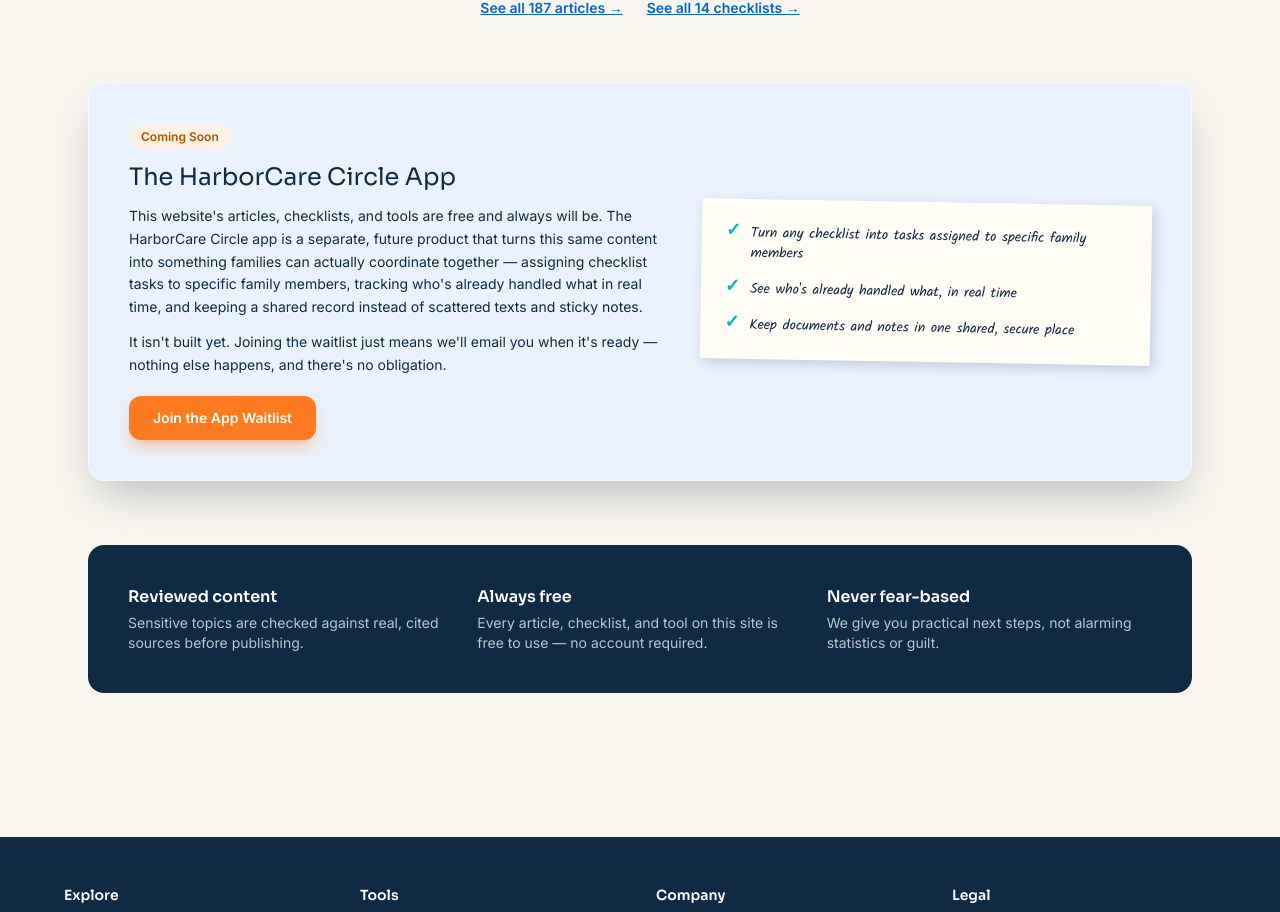
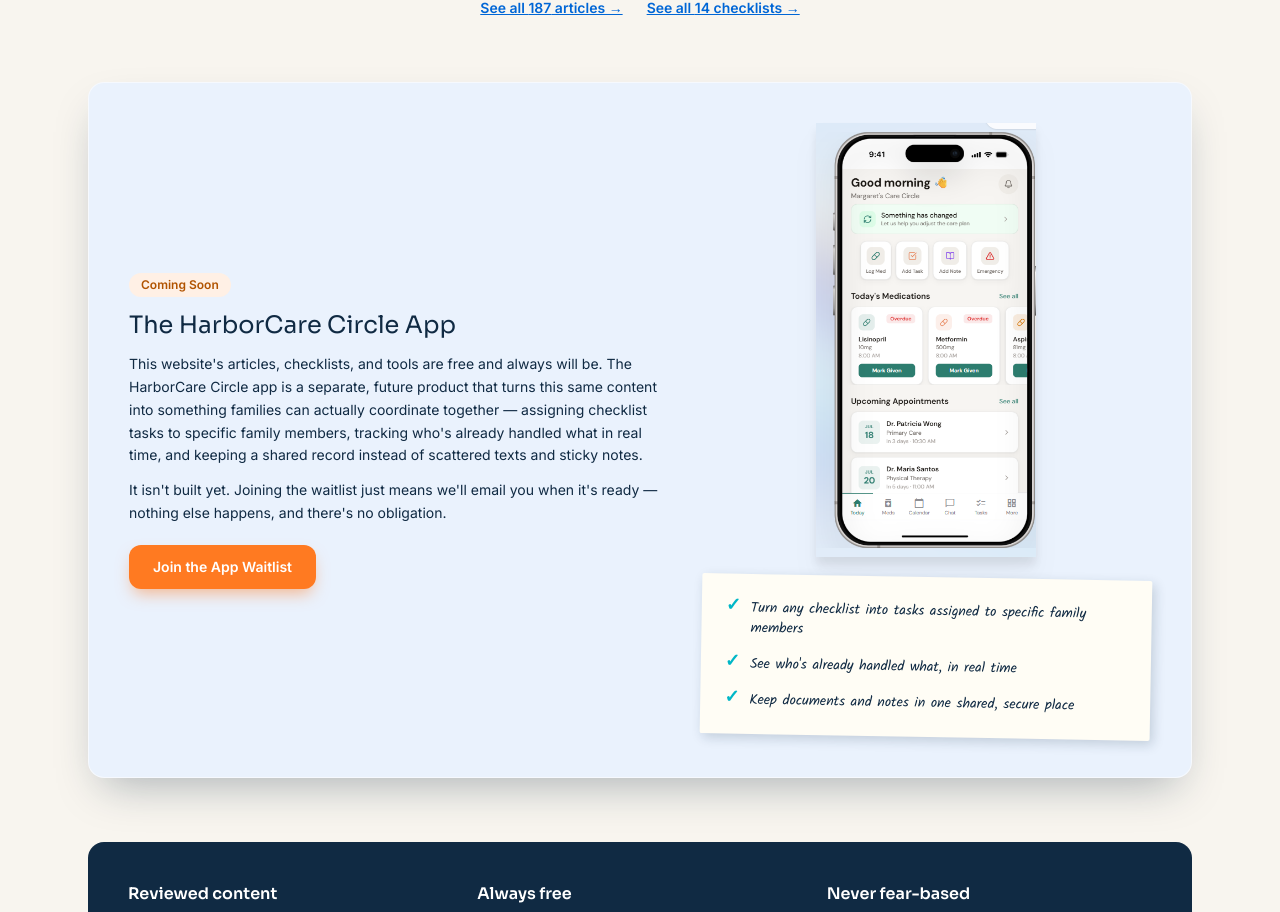
Before and after one commit to icrestiq/harborcare_circle, a Next.js app: page / in a window 1280 px wide. Shown: the part 1399-2311 px from the top of the page. Built offline with nearby package versions, Linux system fonts and the light colour scheme.

Commit message:
app view

```diff
--- a/app/page.js
+++ b/app/page.js
@@ -144,8 +144,15 @@
                 Join the App Waitlist
               </Link>
             </div>
+            <div className="flex flex-col items-center gap-5">
+              {/* eslint-disable-next-line @next/next/no-img-element */}
+              <img
+                src="/app-preview.png"
+                alt="Preview of the HarborCare Circle app showing today's medications and upcoming appointments"
+                className="w-full max-w-[220px] drop-shadow-xl"
+              />
               <div
-              className="bg-[#FFFDF5] rounded-sm p-6 text-sm space-y-4 shadow-[3px_4px_12px_rgba(16,42,67,0.18)] rotate-1"
+                className="bg-[#FFFDF5] rounded-sm p-6 text-sm space-y-4 shadow-[3px_4px_12px_rgba(16,42,67,0.18)] rotate-1 w-full"
                 style={{ fontFamily: "'Kalam', cursive" }}
               >
                 <div className="flex gap-2.5 items-start">
@@ -159,6 +166,7 @@
                 <div className="flex gap-2.5 items-start">
                   <span className="text-care-teal font-bold text-lg leading-none">✓</span>
                   <span>Keep documents and notes in one shared, secure place</span>
+                </div>
               </div>
             </div>
           </div>
```
Also changed, not shown: public/app-preview.png (added). Lines whose indentation alone changed are shown as unchanged.
